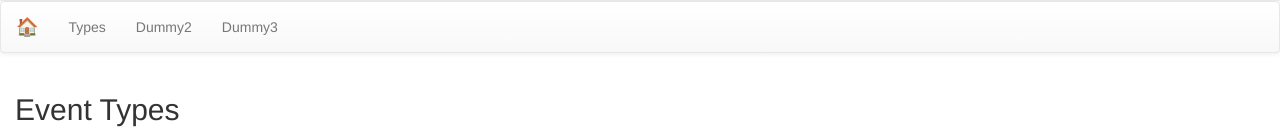
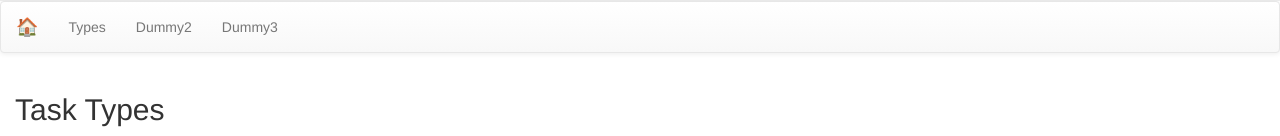
Before and after one commit to hvncodes/KeepUpToDateProject, a Django app: page /finalapp/tasktypes/ in a window 1280 px wide. Shown: the part 194-330 px from the top of the page. Run offline with Django 3.2, Linux system fonts and the light colour scheme; data that the repository does not hold is empty; some libraries are stand-ins or nearby versions.

Commit message:
Update types.html

```diff
--- a/finalproject/finalapp/templates/finalapp/types.html
+++ b/finalproject/finalapp/templates/finalapp/types.html
@@ -1,7 +1,6 @@
 {% extends 'base.html' %}
 {% block content %}
-<!-- This is a comment -->
-<h2>Event Types</h2>
+<h2>Task Types</h2>
 <table class='table' style="font-size: 24px">
     <tr>
         <th>Name</th>
```
